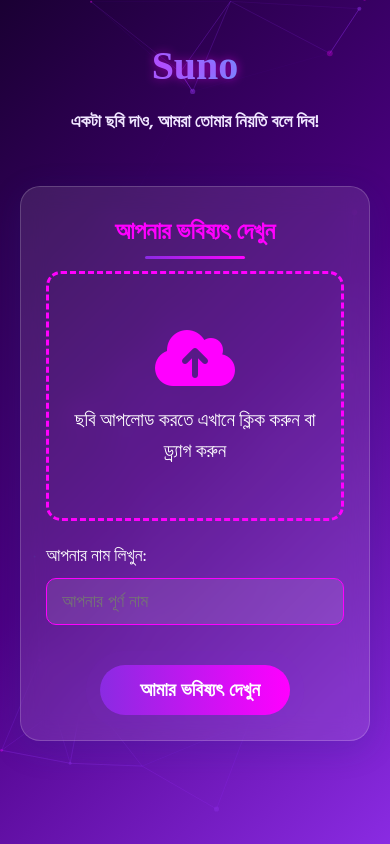
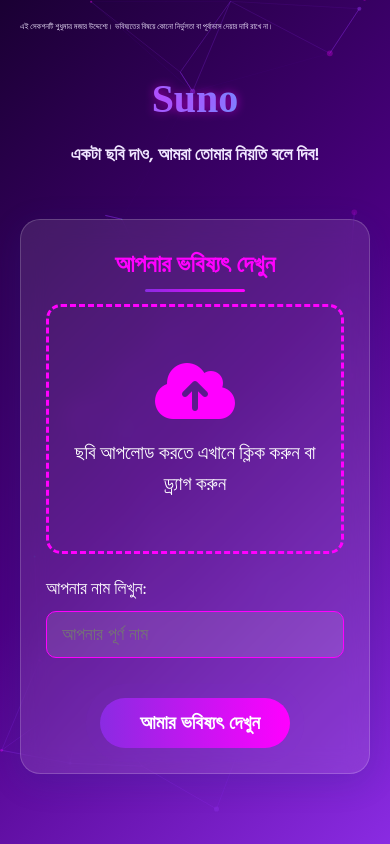
Before and after one commit to parvejahmedhimel/Funny-Suno-Ai, a plain HTML site: page index.html in a window 390 px wide. Drawn offline with nearby package versions, Linux system fonts and the light colour scheme; some icons are missing; a web font is replaced by a local one.

Commit message:
Update index.html

```diff
--- a/index.html
+++ b/index.html
@@ -3,7 +3,7 @@
 <head>
     <meta charset="UTF-8">
     <meta name="viewport" content="width=device-width, initial-scale=1.0">
-    <title>Suno: ভবিষ্যৎ দেখার জাদু!</title>
+    <title>Suno: ভবিষ্যৎ দেখার জাদু! Funyy</title>
     <link rel="stylesheet" href="https://cdnjs.cloudflare.com/ajax/libs/font-awesome/6.4.0/css/all.min.css">
     <link href="https://fonts.googleapis.com/css2?family=Kalpurush&family=Hind+Siliguri:wght@400;600;700&display=swap" rel="stylesheet">
     <script src="https://cdn.jsdelivr.net/npm/tsparticles@2.0.6/tsparticles.bundle.min.js"></script>
@@ -75,6 +75,14 @@
             color: var(--light);
             margin-bottom: 20px;
             font-weight: 600;
+        }
+
+        .h1p {
+                font-size: 0.5rem;
+            color: var(--light);
+            margin-bottom: 20px;
+            font-weight: 200;
+
         }
 
         .main-content {
@@ -464,6 +472,9 @@
             .slogan {
                 font-size: 1.1rem;
             }
+            .h1p {
+                font-size: 0.5rem;
+            }
 
             .section-title {
                 font-size: 1.5rem;
@@ -491,6 +502,7 @@
     </style>
 </head>
 <body>
+<nav> <h1 class="h1p">এই সেকশনটি শুধুমাত্র মজার উদ্দেশ্যে। ভবিষ্যতের বিষয়ে কোনো নির্ভুলতা বা পূর্বাভাস দেয়ার দাবি রাখে না।</h1></nav>
     <div class="particles-container" id="particles"></div>
     <div class="share-notification" id="shareNotification">ভবিষ্যৎ শেয়ার করা হলো!</div>
 
@@ -502,7 +514,7 @@
 
         <main class="main-content">
             <div class="card upload-section">
-                <h2 class="section-title">আপনার ভবিষ্যৎ দেখুন</h2>
+                <h2 class="section-title">আপনার ভবিষ্যৎ দেখুন </h2>
                 <div class="upload-container">
                     <div class="upload-area" id="uploadArea">
                         <i class="fas fa-cloud-upload-alt upload-icon"></i>
```
